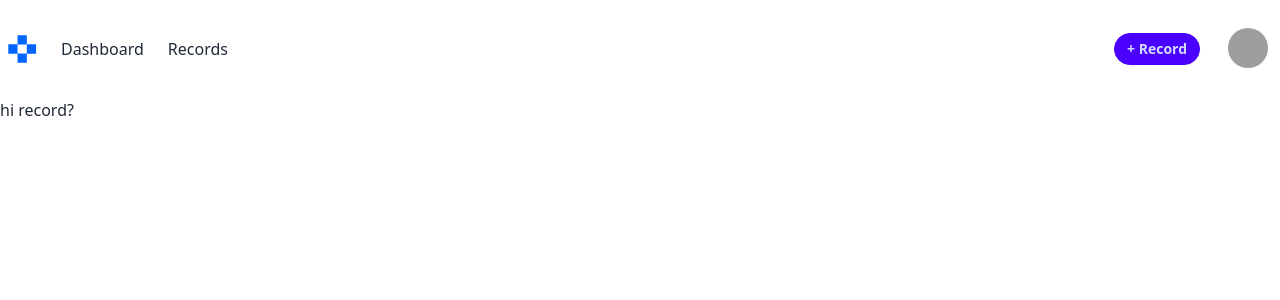
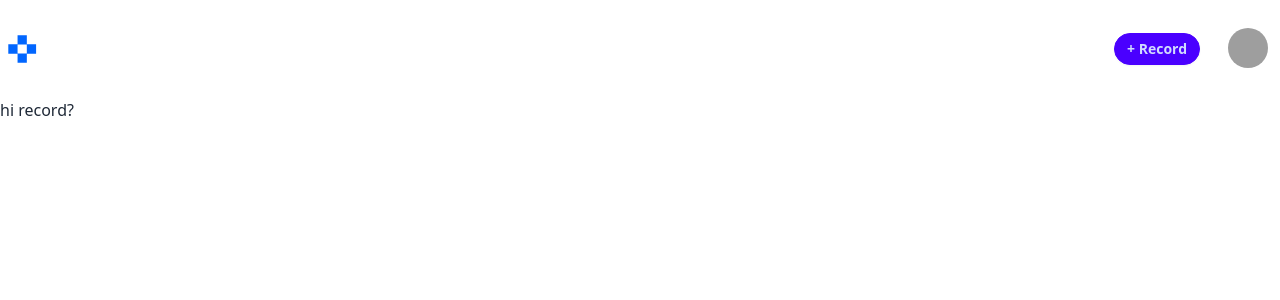
Before and after one commit to Leap-1f/Zul-Income-expense-tracker, a Next.js app in the folder frontend/: page /record in a window 1280 px wide. Shown: the top 300 px of the page. Built offline with nearby package versions, Linux system fonts and the light colour scheme; grey boxes are pictures that could not be loaded.

Commit message:
daisy theme

```diff
--- a/frontend/src/components/layout/Navbar.jsx
+++ b/frontend/src/components/layout/Navbar.jsx
@@ -1,17 +1,22 @@
 import { Vector } from "../utils/IconGeld";
 import { AddRecord } from "../AddRecordModal";
 import Link from "next/link";
+import { useState } from "react";
+
+
 
 export const Navbar = () => {
+
   return (
     <div className="bg-white py-4">
       <div className="max-w-screen-xl navbar m-auto ">
         <div className="flex-1 items-center gap-6">
           <Vector />
-          <Link href="/dashboard" className="active:scale-95 transition">
+          {/* <Link href="/dashboard" onClick={toggleFontWeight}  style={{ fontWeight: fontWeightToggle ? 'bold' : 'normal' }} className="active:scale-95 transition visited:text-bold">
             Dashboard
           </Link>
-          <Link href="/record" className="active:scale-95 transition">Records</Link>
+          <Link href="/record" style={{ fontWeight: fontWeightToggle ? 'normal' : 'bold' }} className="active:scale-95 transition">Records</Link> */}
+
         </div>
         <div className="flex-none items-center gap-6">
           <label
--- a/frontend/tailwind.config.js
+++ b/frontend/tailwind.config.js
@@ -1,5 +1,8 @@
 /** @type {import('tailwindcss').Config} */
 module.exports = {
+  daisyui: {
+    themes: ["light", "cupcake"],
+  },
   content: [
     "./src/pages/**/*.{js,ts,jsx,tsx,mdx}",
     "./src/components/**/*.{js,ts,jsx,tsx,mdx}",
```
Also changed, not shown: 1 other file (tests, documents, lock files or other folders).
